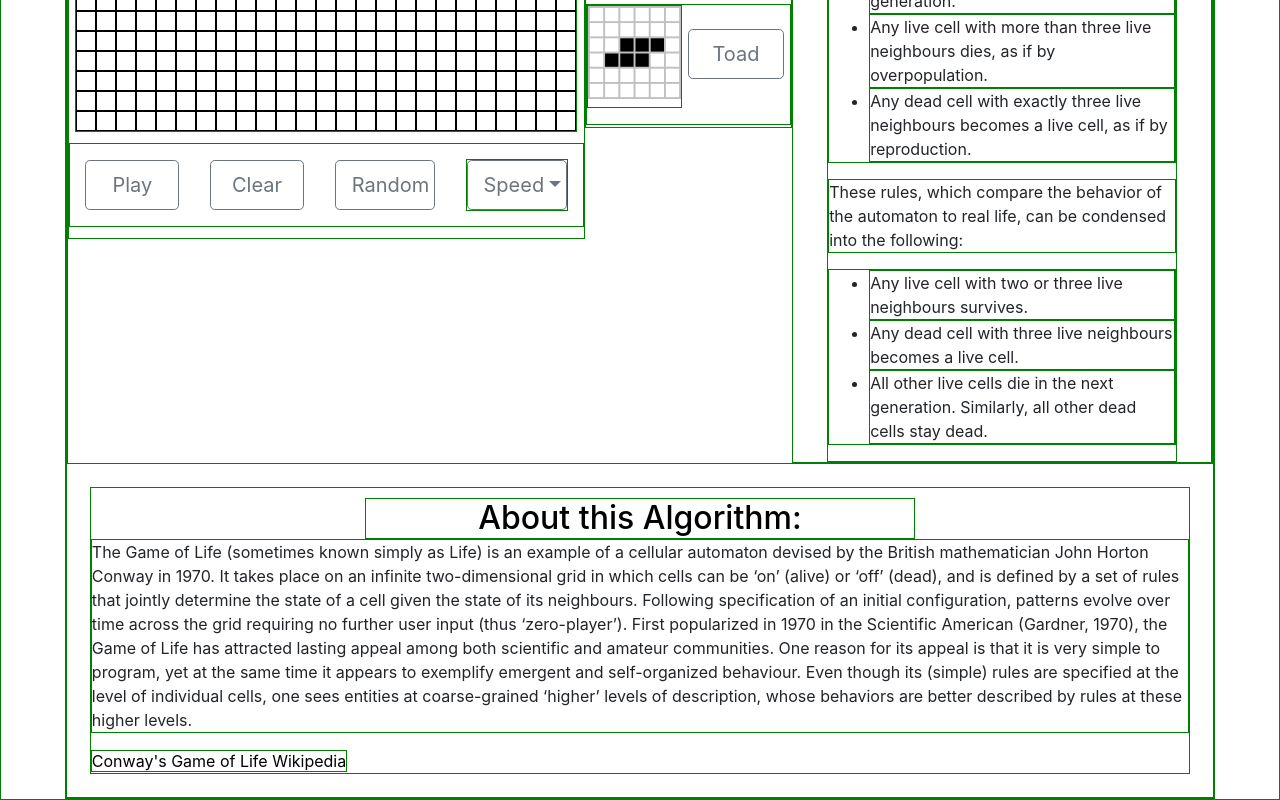
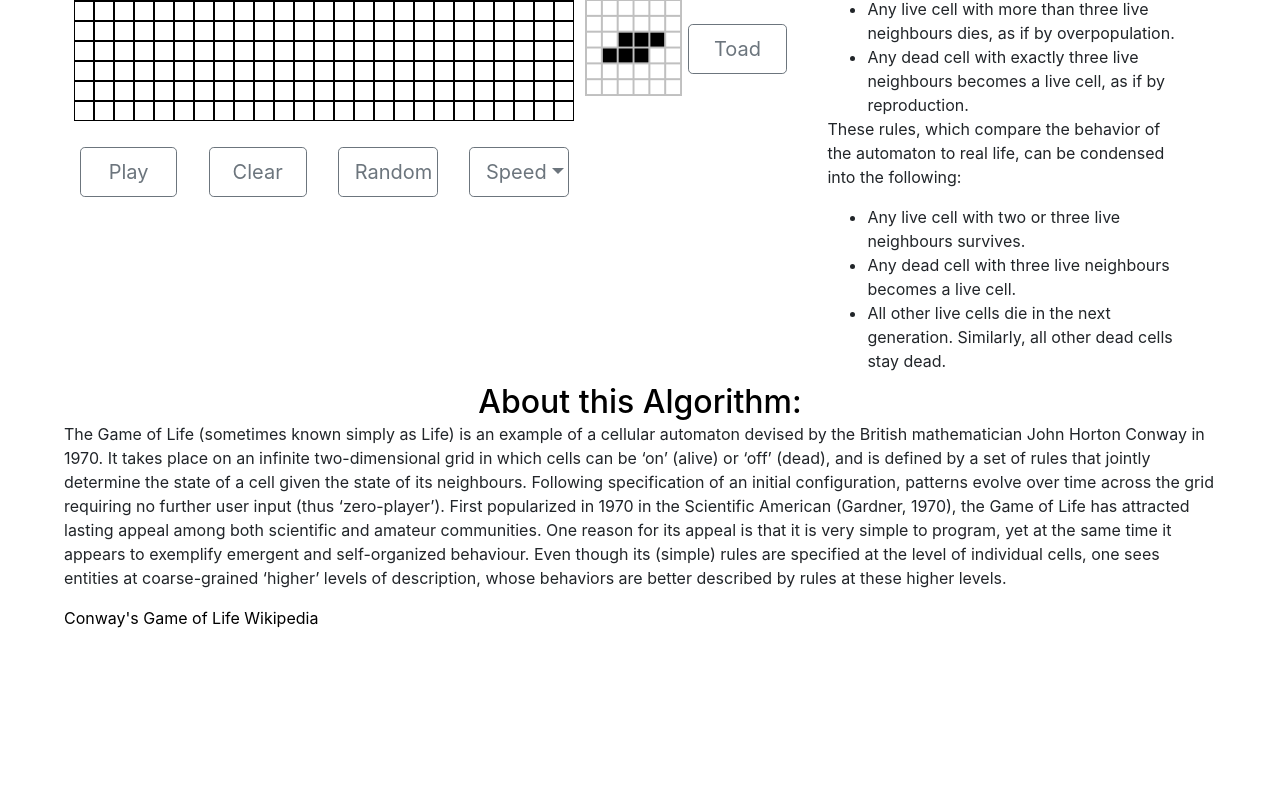
Before and after one commit to shanejeremich/Game-of-Life, a React (Create React App) app: page / in a window 1280 px wide. Shown: the part 508-1308 px from the top of the page. After the commit the page ends 1138 px from the top, so only its background shows below. Built offline with nearby package versions, Linux system fonts and the light colour scheme.

Commit message:
fixed some styling issues

```diff
--- a/src/App.jsx
+++ b/src/App.jsx
@@ -11,7 +11,7 @@ function App() {
             <div className="middle-row">
                 <Grid />
             </div>
-            <div className="about">
+            <div>
                 <h2>About this Algorithm:</h2>
                 <p>
                     The Game of Life (sometimes known simply as Life) is an
@@ -34,7 +34,12 @@ function App() {
                     behaviors are better described by rules at these higher
                     levels.
                 </p>
-                <a href="https://en.wikipedia.org/wiki/Conway%27s_Game_of_Life" target="blank">Conway's Game of Life Wikipedia</a>
+                <a
+                    href="https://en.wikipedia.org/wiki/Conway%27s_Game_of_Life"
+                    target="blank"
+                >
+                    Conway's Game of Life Wikipedia
+                </a>
             </div>
         </>
     );
--- a/src/components/rules/Rules.css
+++ b/src/components/rules/Rules.css
@@ -3,6 +3,10 @@
     /* flex-direction: column; */
     width: 40%;
     justify-content: space-evenly;
-    margin: 2% 0 0 auto;
+    margin: 2% 0 0 0;
     padding: 0 3% 0% 3%;
 }
+
+.rules-container ul {
+    margin: 0 auto;
+}
--- a/src/theme/App.css
+++ b/src/theme/App.css
@@ -3,7 +3,3 @@
     align-items: flex-start;
     width: 100%;
 }
-
-.about {
-    margin: 2%;
-}
--- a/src/theme/index.css
+++ b/src/theme/index.css
@@ -1,7 +1,3 @@
-* {
-    border: 1px solid green;
-}
-
 body {
     width: 90%;
     margin: auto;
```
